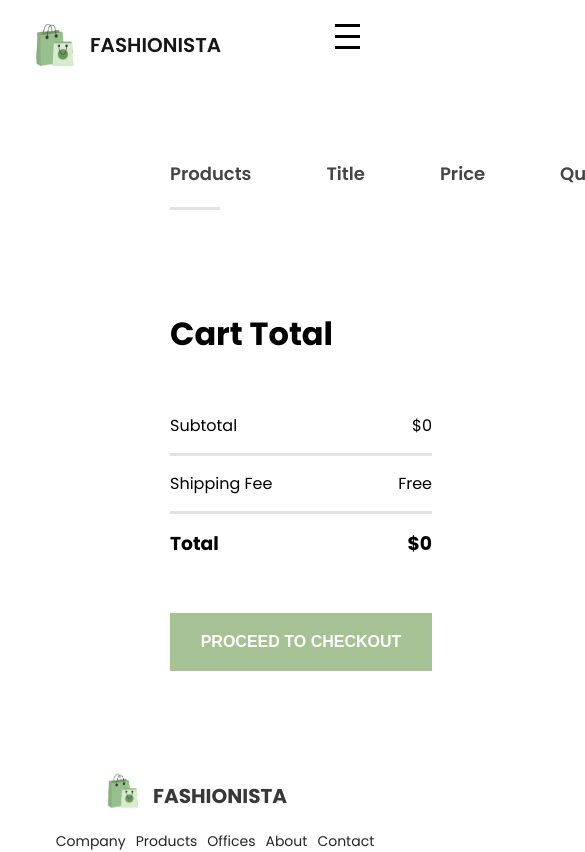
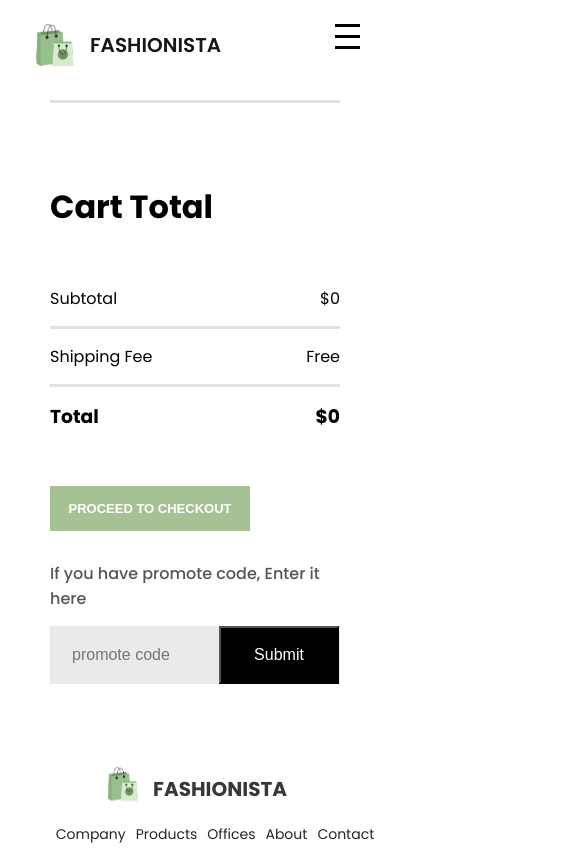
Before and after one commit to nkduyenpham/reactjs-ecom, a React (Vite) app: page /cart in a window 390 px wide. Shown: the top 852 px of the page, 585 px wide, since content can reach past the window. Built offline with nearby package versions, Linux system fonts and the light colour scheme.

Commit message:
setup responsiveness for Cart page

```diff
--- a/src/Components/CartItems/CartItems.css
+++ b/src/Components/CartItems/CartItems.css
@@ -110,3 +110,82 @@
     color: white;
     cursor: pointer;
 }
+
+@media(max-width:1280px) {
+    .cartitems {
+        margin: 60px 50px;
+    }
+
+    .cartitems-format-main {
+        grid-template-columns: 0.5fr 3fr 0.5fr 0.5fr 0.5fr 0.5fr;
+        gap: 20px;
+        padding: 15px 0px;
+        font-size: 15px;
+    }
+
+    .carticon-product-icon {
+        height: 50px;
+    }
+
+    .cartitems-remove-icon {
+        margin: auto;
+    }
+
+    .cartitems-quantity {
+        width: 40px;
+        height: 30px;
+    }
+
+    .cartitems-down {
+        margin: 80px 0px;
+        flex-direction: column;
+    }
+
+    .cartitems-total {
+        margin: 0
+    }
+
+    .cartitems-total button {
+        max-width: 200px;
+        height: 45px;
+        font-size: 13px;
+    }
+
+    .cartitems-promotebox {
+        width: auto;
+        max-width: 500px;
+    }
+
+    .cartitems-promotebox input {
+        width: 100%;
+    }
+
+    .cartitems-promotebox button {
+        width: 120px;
+        margin-left: -125px;
+    }
+
+    .cartitems-promotecode {
+        margin-top: 30px;
+    }
+}
+
+@media(max-width:500px) {
+    .cartitems-format-main {
+        display: none;
+    }
+
+    .cartitems-format-main {
+        display: none;
+        grid-template-columns: 0.5fr 3fr 0.5fr;
+        gap: 10px;
+    }
+
+    .cartitems-format {
+        display: grid;
+    }
+
+    .cartitems-promotecode {
+        margin-top: 30px;
+    }
+}
```
